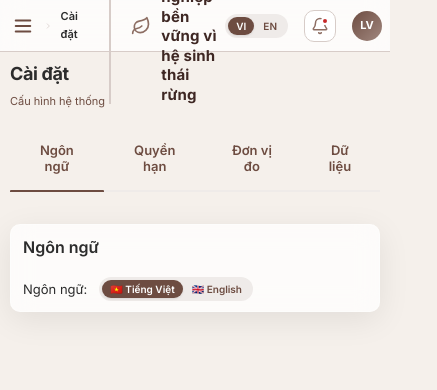
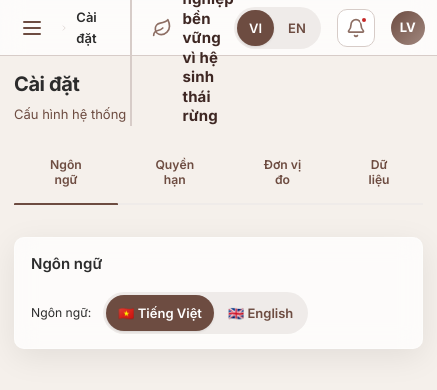
Before and after one commit to locvutrunglvt/SAFE_GIZ, a React (Vite) app: page /settings in a window 390 px wide. Shown: the top 390 px of the page, 437 px wide, since content can reach past the window. Built offline with nearby package versions, Linux system fonts and the light colour scheme; what pocketbase would draw is missing.

Commit message:
fix: major mobile UX overhaul - bigger fonts, touch targets 44px, no zoom, full-screen modals, readable text

```diff
--- a/index.html
+++ b/index.html
@@ -3,7 +3,10 @@
   <head>
     <meta charset="UTF-8" />
     <link rel="icon" type="image/svg+xml" href="/vite.svg" />
-    <meta name="viewport" content="width=device-width, initial-scale=1.0" />
+    <meta name="viewport" content="width=device-width, initial-scale=1.0, maximum-scale=1.0, user-scalable=no" />
+    <meta name="theme-color" content="#3E2723" />
+    <meta name="apple-mobile-web-app-capable" content="yes" />
+    <meta name="apple-mobile-web-app-status-bar-style" content="black-translucent" />
     <link rel="preconnect" href="https://fonts.googleapis.com" />
     <link rel="preconnect" href="https://fonts.gstatic.com" crossorigin />
     <link href="https://fonts.googleapis.com/css2?family=Inter:wght@300;400;500;600;700;800&display=swap" rel="stylesheet" />
--- a/src/index.css
+++ b/src/index.css
@@ -111,6 +111,9 @@ html {
   -webkit-font-smoothing: antialiased;
   -moz-osx-font-smoothing: grayscale;
   text-rendering: optimizeLegibility;
+  -webkit-text-size-adjust: 100%;
+  -ms-text-size-adjust: 100%;
+  touch-action: manipulation;
 }
 
 body {
@@ -1574,78 +1577,151 @@ input, select, textarea {
 
 /* ── Smartphone (≤480px) ────────────────────────── */
 @media (max-width: 480px) {
-  .sidebar { transform: translateX(-100%); width: 260px; transition: transform 0.3s ease; }
-  .sidebar.mobile-open { transform: translateX(0); width: 260px; }
+  html { font-size: 15px; }
+
+  .sidebar { transform: translateX(-100%); width: 280px; transition: transform 0.3s ease; }
+  .sidebar.mobile-open { transform: translateX(0); width: 280px; }
   .sidebar.mobile-open .sidebar-logo-text,
   .sidebar.mobile-open .nav-item-label,
   .sidebar.mobile-open .sidebar-section-title { display: block; opacity: 1; width: auto; height: auto; }
+  .sidebar.mobile-open .nav-item { padding: 12px 16px; font-size: 15px; }
+  .sidebar.mobile-open .nav-item svg { width: 22px; height: 22px; }
 
   .sidebar-backdrop {
     position: fixed; inset: 0;
-    background: rgba(0,0,0,0.4);
+    background: rgba(0,0,0,0.5);
     z-index: 140;
     display: block;
   }
   .sidebar-backdrop.hidden { display: none; }
 
   .main-area { margin-left: 0 !important; }
-  .main-content { padding: 8px 10px; }
-
-  .header { padding: 0 var(--space-sm); height: 52px; }
-  .header-left { gap: 6px; }
+  .main-content { padding: 12px 14px; }
+
+  /* Header — bigger touch targets */
+  .header { padding: 0 12px; height: 56px; }
+  .header-left { gap: 8px; }
   .header-left > div:last-child { display: none; }
-  .breadcrumb { font-size: 11px; }
-  .lang-switcher { gap: 1px; }
-  .lang-btn { padding: 3px 8px; font-size: 10px; }
-  .header-btn { width: 32px; height: 32px; }
-  .user-avatar { width: 30px; height: 30px; font-size: 11px; }
-
-  .page-header { margin-bottom: var(--space-md); }
-  .page-title { font-size: var(--font-size-lg); }
-  .page-subtitle { font-size: 11px; }
-  .page-actions .btn { padding: 7px 12px; font-size: 12px; }
-
-  .province-select-page { padding: 12px; gap: 12px; overflow-y: auto; height: auto; min-height: 100vh; }
+  .breadcrumb { font-size: 13px; font-weight: 500; }
+  .lang-switcher { gap: 2px; }
+  .lang-btn { padding: 6px 12px; font-size: 13px; min-height: 36px; }
+  .header-btn { width: 38px; height: 38px; }
+  .header-btn svg { width: 20px; height: 20px; }
+  .user-avatar { width: 34px; height: 34px; font-size: 13px; }
+
+  /* Page header */
+  .page-header { margin-bottom: 16px; }
+  .page-title { font-size: 20px; font-weight: 700; }
+  .page-subtitle { font-size: 13px; color: var(--color-text-secondary); }
+  .page-actions .btn { padding: 10px 16px; font-size: 14px; min-height: 42px; }
+  .page-actions .btn svg { width: 18px; height: 18px; }
+
+  /* Province select */
+  .province-select-page { padding: 16px; gap: 16px; overflow-y: auto; height: auto; min-height: 100vh; }
   .province-cards { grid-template-columns: 1fr; gap: 16px; max-width: 100%; }
-  .province-header .giz-logo { width: 180px; }
-  .province-header .project-title { font-size: 18px; }
-  .province-header .project-subtitle { font-size: 12px; }
-  .province-header .project-desc { font-size: 11px; }
+  .province-header .giz-logo { width: 200px; }
+  .province-header .project-title { font-size: 20px; }
+  .province-header .project-subtitle { font-size: 14px; }
+  .province-header .project-desc { font-size: 13px; }
   .province-card { border-radius: 14px; }
-  .province-image-wrapper { height: 140px; }
-  .province-content { padding: 12px 14px; }
-  .province-name { font-size: 16px; }
-  .province-stats { flex-direction: column; gap: 6px; padding: 8px; }
-  .province-enter { padding: 8px; font-size: 13px; }
-  .province-footer { font-size: 10px; }
-  .province-select-page .lang-toggle { top: 10px; right: 10px; padding: 6px 14px; font-size: 12px; }
-
-  .card { padding: 10px 12px; }
+  .province-image-wrapper { height: 150px; }
+  .province-content { padding: 14px 16px; }
+  .province-name { font-size: 18px; }
+  .province-stats { flex-direction: column; gap: 6px; padding: 10px; }
+  .province-enter { padding: 12px; font-size: 15px; min-height: 44px; }
+  .province-footer { font-size: 11px; }
+  .province-select-page .lang-toggle { top: 12px; right: 12px; padding: 8px 16px; font-size: 14px; }
+
+  /* Cards — readable */
+  .card { padding: 14px 16px; border-radius: var(--radius-md); }
   .card:hover { transform: none; box-shadow: var(--shadow-glass); }
 
-  table th:first-child, table td:first-child { padding-left: 8px !important; }
-
-  /* Modal on phone — full screen */
-  [style*="position: fixed"][style*="inset: 0"] > div {
+  /* Tables — bigger text, better spacing */
+  table { font-size: 13px; }
+  table th { font-size: 12px; font-weight: 700; padding: 10px 8px !important; }
+  table td { padding: 10px 8px !important; }
+  table th:first-child, table td:first-child { padding-left: 12px !important; }
+
+  /* Buttons — min touch target 44px */
+  .btn { min-height: 42px; padding: 10px 16px; font-size: 14px; border-radius: 10px; }
+  .btn svg { width: 18px; height: 18px; }
+  .btn-sm { min-height: 36px; padding: 8px 12px; font-size: 13px; }
+
+  /* Modals on phone — FULL SCREEN */
+  .modal-overlay {
+    padding: 0 !important;
+    align-items: stretch !important;
+  }
+  .modal,
+  .modal-overlay > div:not(.sidebar-backdrop) {
     width: 100% !important;
     max-width: 100% !important;
     max-height: 100vh !important;
+    height: 100vh !important;
     border-radius: 0 !important;
     margin: 0 !important;
   }
-
-  /* Form */
-  .form-grid { grid-template-columns: 1fr; gap: 10px; }
-  .form-group input, .form-group select { padding: 8px 10px; font-size: 13px; }
-  .form-actions { flex-direction: column; }
-  .form-actions .btn { width: 100%; justify-content: center; }
+  .modal-header { padding: 14px 16px !important; }
+  .modal-header h2 { font-size: 17px !important; }
+  .modal-body { padding: 14px 16px !important; font-size: 14px; }
+  .modal-footer { padding: 12px 16px !important; }
+
+  /* Form — larger inputs for touch */
+  .form-grid { grid-template-columns: 1fr; gap: 12px; }
+  .form-group label { font-size: 13px; margin-bottom: 6px; }
+  .form-group input, .form-group select, .form-group textarea {
+    padding: 12px 14px; font-size: 15px; min-height: 44px; border-radius: 10px;
+  }
+  .form-actions { flex-direction: column; gap: 10px; }
+  .form-actions .btn { width: 100%; justify-content: center; min-height: 46px; font-size: 15px; }
   .btn-delete { margin-right: 0; width: 100%; justify-content: center; }
 
-  /* Stats */
-  .stats-grid { grid-template-columns: 1fr; }
-
-  /* Hide sidebar toggle arrow text on mobile */
+  /* Stats grid — 2 cols */
+  .stats-grid { grid-template-columns: 1fr 1fr; gap: 10px; }
+
+  /* Sidebar toggle text */
   .sidebar-toggle span:last-child { display: none; }
+
+  /* Search inputs — bigger */
+  input[type="text"], input[type="search"], input[type="number"], input[type="date"],
+  select, textarea {
+    font-size: 16px !important; /* Prevents iOS zoom on focus */
+    min-height: 44px;
+  }
+
+  /* Action icon buttons — bigger touch area */
+  button[style*="padding: 4px 8px"],
+  button[style*="padding:4px 8px"] {
+    min-width: 36px !important;
+    min-height: 36px !important;
+    padding: 8px !important;
+  }
+  button[style*="padding: 4px 8px"] svg,
+  button[style*="padding:4px 8px"] svg {
+    width: 16px !important;
+    height: 16px !important;
+  }
+
+  /* Accordion sections — bigger touch */
+  button[style*="width: 100%"][style*="cursor: pointer"] {
+    min-height: 48px !important;
+    font-size: 15px !important;
+  }
+
+  /* Badge — readable */
+  span[style*="borderRadius: 12px"][style*="fontSize: 12px"] {
+    font-size: 13px !important;
+    padding: 5px 12px !important;
+  }
+
+  /* Progress bars — thicker */
+  div[style*="height: 6px"] {
+    height: 8px !important;
+    border-radius: 4px !important;
+  }
+  div[style*="height: 6px"] > div {
+    height: 8px !important;
+  }
 }
 
 /* ── Hamburger menu button (mobile only) ─────── */
@@ -1655,10 +1731,11 @@ input, select, textarea {
   border: none;
   color: var(--color-primary);
   cursor: pointer;
-  padding: 4px;
-}
-@media (max-width: 480px) {
+  padding: 8px;
+}
+@media (max-width: 768px) {
   .mobile-menu-btn { display: flex; align-items: center; }
+  .mobile-menu-btn svg { width: 24px; height: 24px; }
 }
 
 /* ══════════════════════════════════════════════════
```
Also changed, not shown: 2 other files (tests, documents, lock files or other folders).
